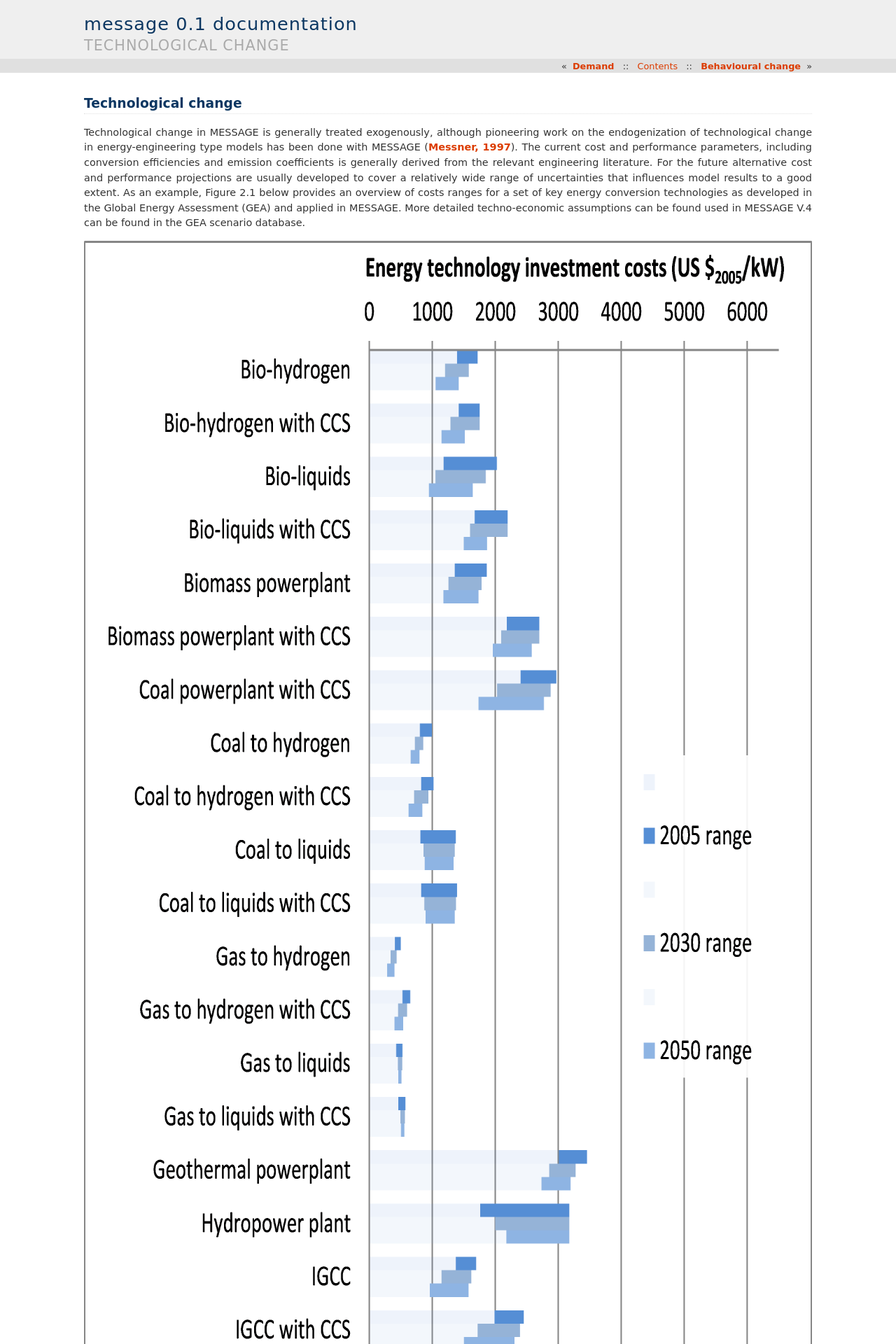
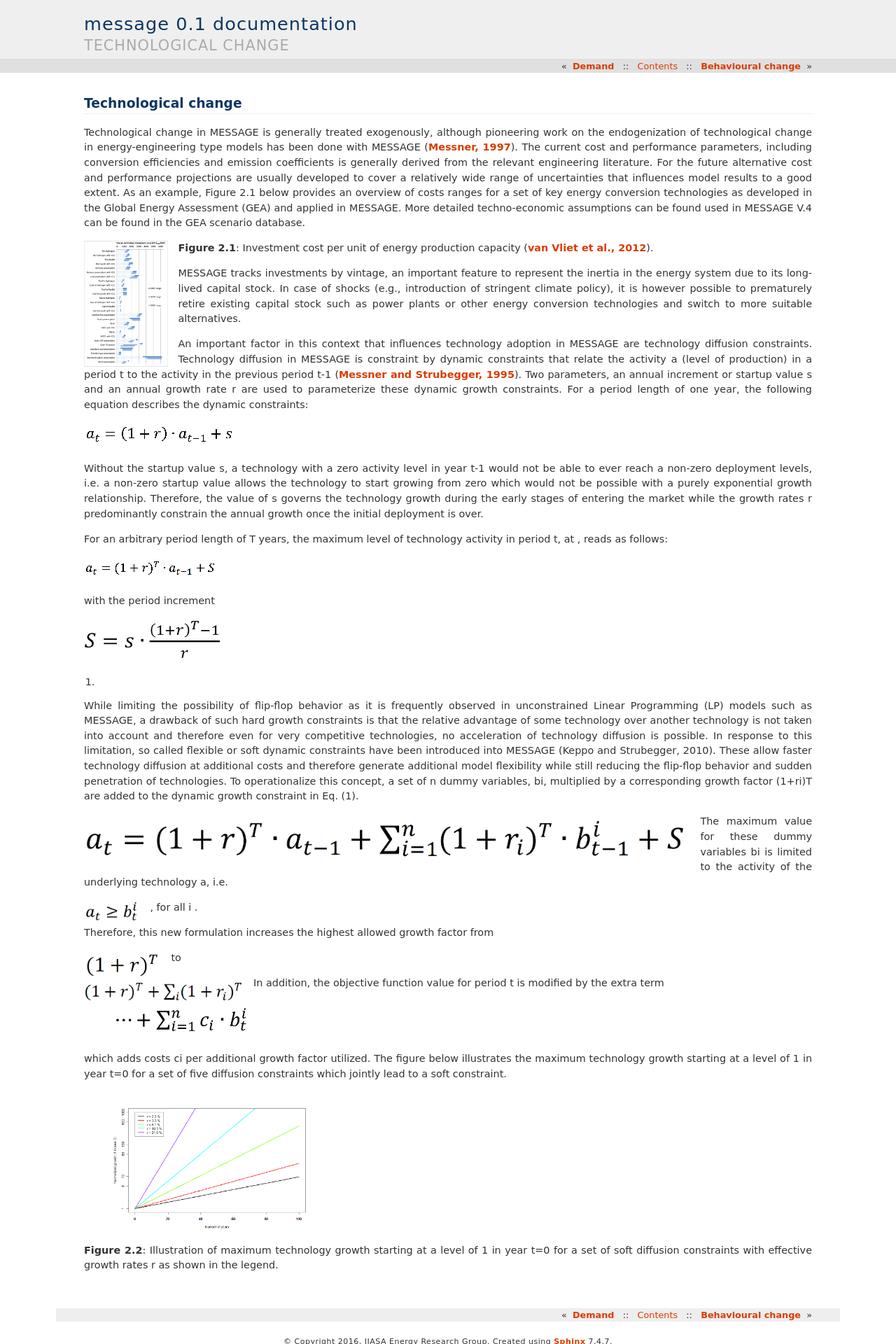
Before and after one commit to iiasa/message_doc, a Sphinx documentation site: the page built from source/message_globiom/socio_econ/tech.rst, in a window 1280 px wide. Shown: the top 1920 px of the page at 70% size. Built offline with Sphinx 7.4.7, drawn with Linux system fonts in a browser that asks for light colours.

Commit message:
Update tech.rst

```diff
--- a/source/message_globiom/socio_econ/tech.rst
+++ b/source/message_globiom/socio_econ/tech.rst
@@ -3,7 +3,7 @@ Technological change
 Technological change in MESSAGE is generally treated exogenously, although pioneering work on the endogenization of technological change in energy-engineering type models has been done with MESSAGE (`Messner, 1997 <https://wiki.ucl.ac.uk/display/ADVIAM/References+MESSAGE>`_). The current cost and performance parameters, including conversion efficiencies and emission coefficients is generally derived from the relevant engineering literature. For the future alternative cost and performance projections are usually developed to cover a relatively wide range of uncertainties that influences model results to a good extent. As an example, Figure 2.1 below provides an overview of costs ranges for a set of key energy conversion technologies as developed in the Global Energy Assessment (GEA) and applied in MESSAGE. More detailed techno-economic assumptions can be found used in MESSAGE V.4 can be found in the GEA scenario database.
 
 .. image:: /_static/GEA_technology_cost_ranges.png
-   :scale: 50 %
+   :width: 120px
    :align: left
 **Figure 2.1**: Investment cost per unit of energy production capacity (`van Vliet et al., 2012 <https://wiki.ucl.ac.uk/display/ADVIAM/References+MESSAGE>`_).
 
```
